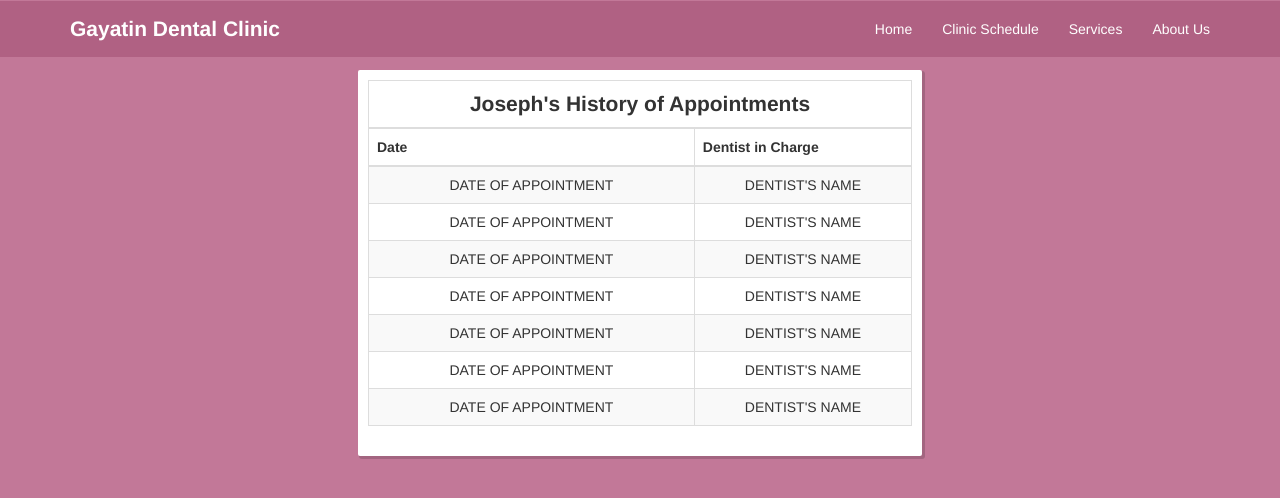
After one commit to pagongparaguya/GayatinDC, a CodeIgniter app: a page that uses application/views/appointment_record/appointment_records_history.php in a window 1280 px wide. The commit adds this page. Shown: the top 498 px of the page. Run offline with CodeIgniter, Linux system fonts and the light colour scheme; some libraries are stand-ins or nearby versions.

Commit message:
created views for history of appointment records, specific appointment record, edit the design for: the creation, edit, and viewing of admin accounts

```diff
--- a/application/controllers/pages.php
+++ b/application/controllers/pages.php
@@ -12,6 +12,14 @@ class Pages extends CI_Controller{
 
 	public function appointment(){
 		$this->load->view('appointment');
+	}
+
+	public function history_of_appointments(){
+		$this->load->view('appointment_record/appointment_records_history');
+	}
+
+	public function appointment_record(){
+		$this->load->view('appointment_record/appointment_record_view');
 	}
 
 	public function about_us(){
--- a/application/views/about_us.php
+++ b/application/views/about_us.php
@@ -21,7 +21,7 @@
                            <span>Visit Our Clinic</span>
                       </div>
                       <div class="panel-body">
-                            Subangdako, Mandaue City, Cebu
+                            LK Building Subangdaku, Mandaue City, Cebu
                       </div>
                   </div>
 
@@ -49,9 +49,7 @@
                               <p>(on school days)</p>
                               <p>9:00am - 5:00pm</p>
                               <p>(on summer)</p>
-
-
-
+                              <br />
                               <p class="italicized">Saturday</p>
                               <p>9:00am - 5:00pm</p>
 
--- a/application/views/admin/admin_create_account.php
+++ b/application/views/admin/admin_create_account.php
@@ -1,8 +1,9 @@
 <?php $this->load->view('header', array('num' => 5, 'title' => 'Create Admin')); ?>
-	<div class="row" style="margin-top: 80px">
+	<div class="row">
 					<div class="col-md-12 columns">
 						<div class="col-md-3 columns"></div>
 						<div class="col-md-6 columns">
+							<div class="element-container">
 								<legend>Create Admin Account</legend>
 								<center><span style="color:red;"><?php echo $message;?></span></center><br><br>
 								<form method="post" action="<?php echo base_url();?>cadmin/add_staff" role="form">
@@ -31,6 +32,7 @@
 									<button id="sub" type="submit" class="btn btn-success">SUBMIT</button>
 								</form>
 							</div>
+						</div>
 						<div class="col-md-3"></div>
 					</div>
 	</div>
--- a/application/views/admin/admin_edit_account.php
+++ b/application/views/admin/admin_edit_account.php
@@ -1,8 +1,9 @@
 <?php $this->load->view('header', array('num' => 5, 'title' => 'Edit Admin Account')); ?>
-	<div class="row" style="margin-top: 80px">
+<div class="row">
 					<div class="col-md-12 columns">
 						<div class="col-md-3 columns"></div>
 						<div class="col-md-6 columns">
+							<div class="element-container">
 								<legend>Edit Admin Account</legend>
 								<form method="post" action="<?php echo base_url();?>cadmin/update_staff" role="form">
 												  				<?php foreach($user as $us):?>
@@ -24,6 +25,7 @@
 									<?php endforeach;?>
 								</form>
 							</div>
+						</div>
 						<div class="col-md-3"></div>
 					</div>
 	</div>
--- /dev/null
+++ b/application/views/appointment_record/appointment_records_history.php
@@ -0,0 +1,66 @@
+<?php $this->load->view('header', array('num' => 1, 'title' => 'Schedule Timeslots')); ?>
+<div class="col-md-12 col-lg-12 columns">
+				<div class="col-md-4 col-lg-3 columns"></div>
+				<div class="col-md-4 col-sm-12 col-lg-6 columns">
+						<div class="element-container nomargin-element-container">
+							<table id="example" class="table table-striped table-bordered" cellspacing="0" width="100%">
+							        <thead>
+							            <tr>
+							                <th colspan="2" style="text-align: center; font-weight: bold; font-size: 150%">Joseph's History of Appointments</th>
+							            </tr>
+							            <tr>
+							            	<th>Date</th>
+							            	<th>Dentist in Charge</th>
+							            </tr>
+							        </thead>
+
+							        <tbody style="text-align: center">
+							            <tr>
+							            	<td width="60%">DATE OF APPOINTMENT</td>
+							            	<td width="40%">
+							            	DENTIST'S NAME
+							            	</td>
+							            </tr>
+							            <tr>
+							            	<td width="60%">DATE OF APPOINTMENT</td>
+							            	<td width="40%">
+							            	DENTIST'S NAME
+							            	</td>
+							            </tr>
+							            <tr>
+							            	<td width="60%">DATE OF APPOINTMENT</td>
+							            	<td width="40%">
+							            	DENTIST'S NAME
+							            	</td>
+							            </tr>
+							            <tr>
+							            	<td>DATE OF APPOINTMENT</td>
+							            	<td width="40%">
+							            	DENTIST'S NAME
+							            	</td>
+							            </tr>
+							            <tr>
+							            	<td width="60%">DATE OF APPOINTMENT</td>
+							            	<td width="40%">
+							            	DENTIST'S NAME
+							            	</td>
+							            </tr>
+							            <tr>
+							            	<td width="60%">DATE OF APPOINTMENT</td>
+							            	<td width="40%">
+							            	DENTIST'S NAME
+							            	</td>
+							            </tr>
+							            <tr>
+							            	<td width="60%">DATE OF APPOINTMENT</td>
+							            	<td width="40%">
+							            	DENTIST'S NAME
+							            	</td>
+							            </tr>
+							        </tbody>
+							      </table>
+						</div>
+				</div>
+				<div class="col-md-4 col-lg-3 columns"></div>
+</div>
+<?php $this->load->view('footer'); ?>
--- a/application/views/services.php
+++ b/application/views/services.php
@@ -1,8 +1,8 @@
 <?php $this->load->view('header', array('num' => 6, 'title' => 'SERVICES')); ?>
 
 <div class="about-us-content col-sm-12 col-md-12 col-lg-12 columns ">
-        <div class="col-md-1 col-lg-3 columns"></div>
-        <div class="col-sm-12 col-md-10 col-lg-6 columns">
+        <div class="col-md-3 col-lg-3 columns"></div>
+        <div class="col-sm-12 col-md-6 col-lg-6 columns">
                   <div class="panel panel-default frame about-us-frame">
                       <div class="panel-heading">
                            <span>GENERAL</span>
@@ -83,5 +83,5 @@
                       </div>
                   </div>
           </div>
-          <div class="col-md-1 col-lg-3 columns"></div>
+          <div class="col-md-3 col-lg-3 columns"></div>
 </div>
```
Also changed, not shown: application/views/admin/admin_view_accounts.php (+9 -3 lines), application/views/appointment/appointment_add.php (added, +25 -0 lines), application/views/appointment_record/appointment_record_view.php (added, +49 -0 lines). Lines whose indentation alone changed are shown as unchanged.
